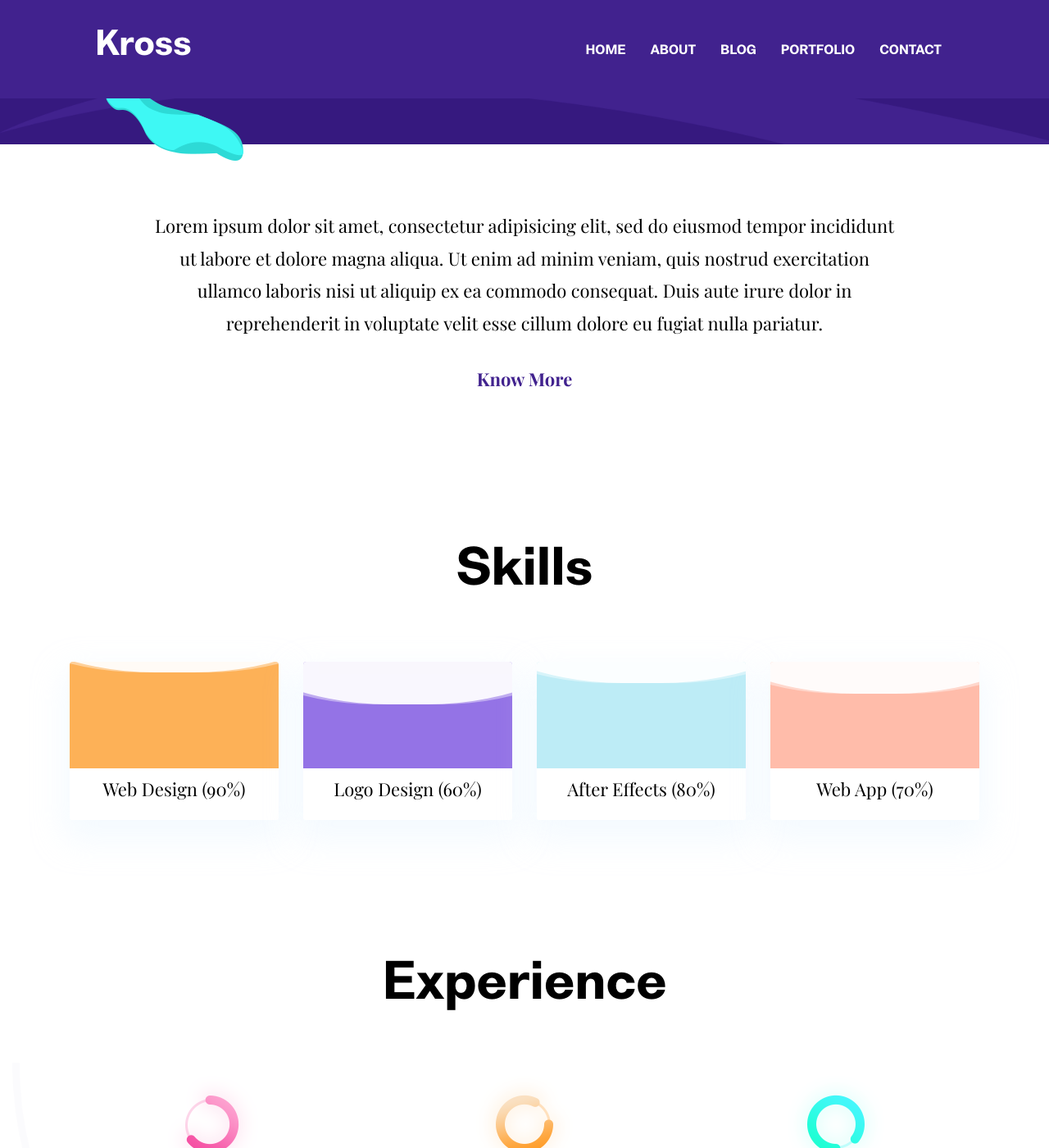
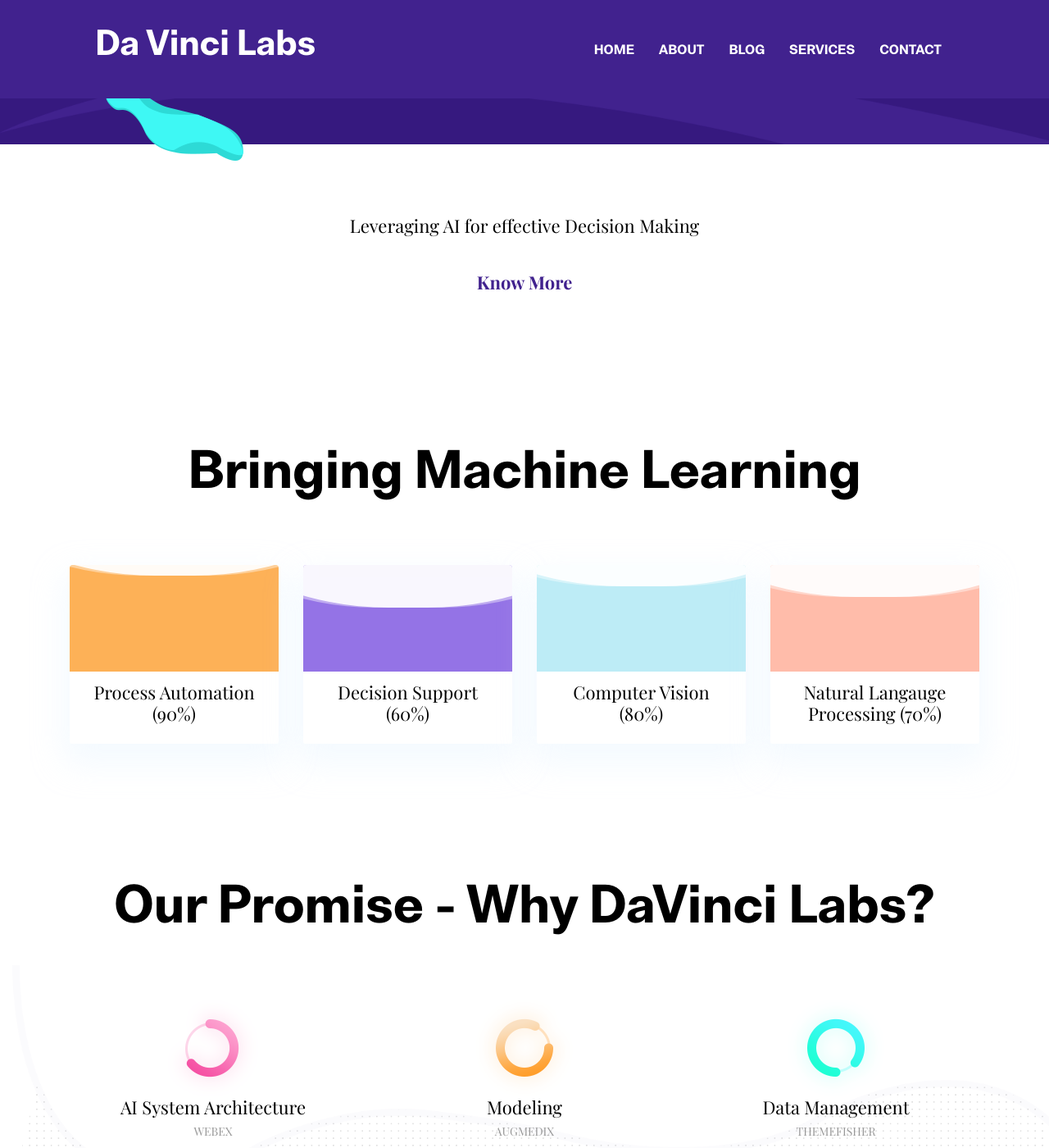
Before and after one commit to DaVinci-lab/DaVinci-lab.github.io, a Jekyll site: the page built from index.html, in a window 1280 px wide and 1400 px high, scrolled down 772 px. Shown: the whole window at 82% size. Built offline with Jekyll 4.4.1, drawn with Linux system fonts in a browser that asks for light colours; some of the changed text lies outside the part shown.

Commit message:
Initial commit

```diff
--- a/_data/settings.yml
+++ b/_data/settings.yml
@@ -1,19 +1,19 @@
 #-------------------------------
 # General Site Settings
 
-title: Kross
+title: Da Vinci Labs
 logo:
-author: themefisher
-description: this is meta description
-email: steve.fruits@email.com
-phone: +880 2544 658 256
+author:
+description: Leveraging AI for effective Decision Making
+email: asjad@outlook.com
+phone:
 address: 125/A, CA Commercial Area, California, USA
 copyright: Copyright &copy; 2020 Designed by [Themefisher](https://themefisher.com) & Developed by [Getjekyllthemes](https://getjekyllthemes.com)
 
 menu:
 - {name: About, link: '/about'}
 - {name: Blog, link: '/blog'}
-- {name: Portfolio, link: '/portfolio'}
+- {name: Services, link: '/portfolio'}
 - {name: Contact, link: '/contact'}
 
 
@@ -52,8 +52,7 @@ social:
 
 # About Section
 blurb:
-  Lorem ipsum dolor sit amet, consectetur adipisicing elit, sed do eiusmod tempor incididunt ut labore et dolore magna aliqua. Ut enim ad minim veniam, quis nostrud exercitation ullamco laboris nisi ut aliquip ex ea commodo consequat. Duis aute irure dolor in reprehenderit in voluptate velit esse cillum dolore eu fugiat nulla pariatur.
-
+ Leveraging AI for effective Decision Making
 blurb-btn-link: '/about'
 blurb-btn-name: know more
 
@@ -77,15 +76,15 @@ work-process:
 
 # My Team Section
 team:
-  - title : "Jack Schenziwe"
+  - title : "Asjad Khan"
     image : "assets/images/team/member-1.png"
     designation : "Project Manager"
 
-  - title : "Julias Carlie"
+  - title : "Arsal Huda"
     image : "assets/images/team/member-2.png"
     designation : "Web Developer"
 
-  - title : "John Doe"
+  - title : "Iqbal Talat"
     image : "assets/images/team/member-3.png"
     designation : "Designer"
 
@@ -93,54 +92,54 @@ team:
 #-------------------------------
 # Skills Section
 
-skills-title: Skills
+skills-title: Bringing Machine Learning
 skills:
-- {name: Web Design, color: '#fdb157', value: '90%'}
-- {name: Logo Design, color: '#9473e6', value: '60%'}
-- {name: After Effects, color: '#bdecf6', value: '80%'}
-- {name: Web App, color: '#ffbcaa', value: '70%'}
+- {name: Process Automation, color: '#fdb157', value: '90%'}
+- {name: Decision Support, color: '#9473e6', value: '60%'}
+- {name: Computer Vision, color: '#bdecf6', value: '80%'}
+- {name: Natural Langauge Processing, color: '#ffbcaa', value: '70%'}
 
 
 #-------------------------------
 # Exprerience Section
 
-experience-title: Experience
+experience-title: Our Promise - Why DaVinci Labs?
 experience:
-- {name: Junior UX Designer, icon: 'icon-1.png', date: 'Jan 2007 - Feb 2009', organization: 'WEBEX'}
-- {name: UX & UI Designer, icon: 'icon-2.png', date: 'Mar 2009 - Aug 2014', organization: 'AUGMEDIX'}
-- {name: Senior UI Designer, icon: 'icon-3.png', date: 'Sep 2014 - Present', organization: 'THEMEFISHER'}
+- {name: AI System Architecture, icon: 'icon-1.png', date: '', organization: 'WEBEX'}
+- {name: Modeling, icon: 'icon-2.png', date: '', organization: 'AUGMEDIX'}
+- {name: Data Management, icon: 'icon-3.png', date: '', organization: 'THEMEFISHER'}
 
 
 #-------------------------------
 # Education Section
 
-education-title: Education
+education-title: Our Clients
 education:
-- {name: Marters in UX Design, date: '2006', organization: 'Masassusets Institute of Technology'}
-- {name: Honours in Fine Arts, date: '2004', organization: 'Harvard University'}
-- {name: Higher Secondary Certificat, date: '2000', organization: 'Cardiff School'}
-- {name: Secondary School Certificate, date: '1998', organization: 'Cardiff School'}
+- {name: Modeling Services, date: '', organization: 'Folio3 '}
+- {name: Healthcare, date: '', organization: 'H2 ventures'}
+- {name: Construction, date: '', organization: 'Mode Games'}
+- {name: Manufacturing, date: '', organization: 'Five2One'}
 
 
 #-------------------------------
 # Services Section
 
-services-title: Services
+services-title: Our Services
 services:
 - {
-    name: UI Design,
+    name: Trajectory Prediction,
     icon: ti-palette,
     description: 'Lorem ipsum dolor sit amet, consectetur adipisicing elit, sed do eiusmod tempor incididunt ut labore et dolore magna aliqua.',
     active: # Add true to select section
   }
 - {
-    name: UX Design,
+    name: Entperise Information Retrieval,
     icon: ti-vector,
     description: 'Lorem ipsum dolor sit amet, consectetur adipisicing elit, sed do eiusmod tempor incididunt ut labore et dolore magna aliqua.',
     active: true # Add true to select section
   }
 - {
-    name: Interaction Design,
+    name: Anomoly detection,
     icon: ti-panel,
     description: 'Lorem ipsum dolor sit amet, consectetur adipisicing elit, sed do eiusmod tempor incididunt ut labore et dolore magna aliqua.',
     active: # Add true to select section
```
